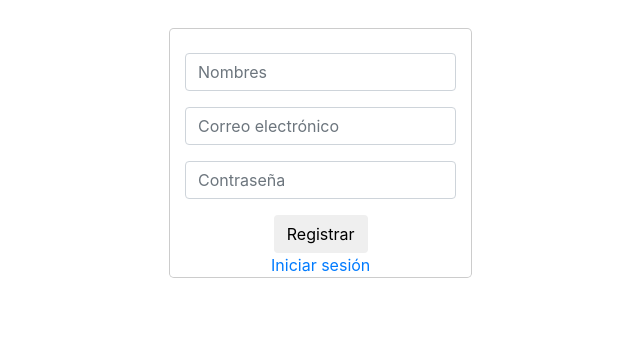
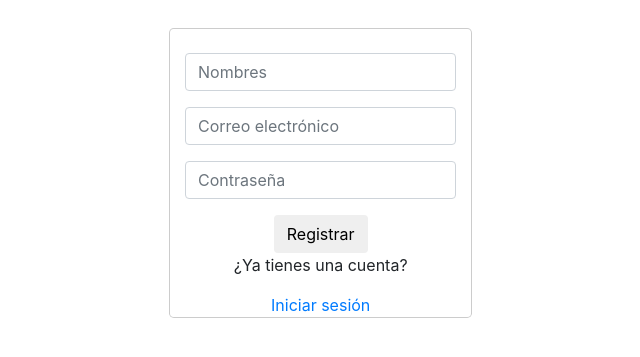
Before and after one commit to leherreras/continues_integration, a Flask app: template src/web/templates/register.html in a window 1280 px wide. Shown: the top 357 px of the page, without its empty margins (236-876 px from the left). Run offline with Flask 2, Linux system fonts and the light colour scheme; the template is opened without the code that fills it, so the values that code supplies are empty; some libraries are stand-ins or nearby versions.

Commit message:
ya tienes cuenta

```diff
--- a/src/web/templates/register.html
+++ b/src/web/templates/register.html
@@ -39,8 +39,8 @@
                 </div>
                 <button type="submit" class="btn btn-prymary">Registrar</button>
             </form>
-            <div class="col-12" id="olvido">
-                <a href="#" id="olv">Iniciar sesión</a>
+            <div class="col-12" id="iniciar">
+                 <p>¿Ya tienes una cuenta?</p><a href="#" id="olv">Iniciar sesión</a>
             </div>
         </div>
     </div>
```
